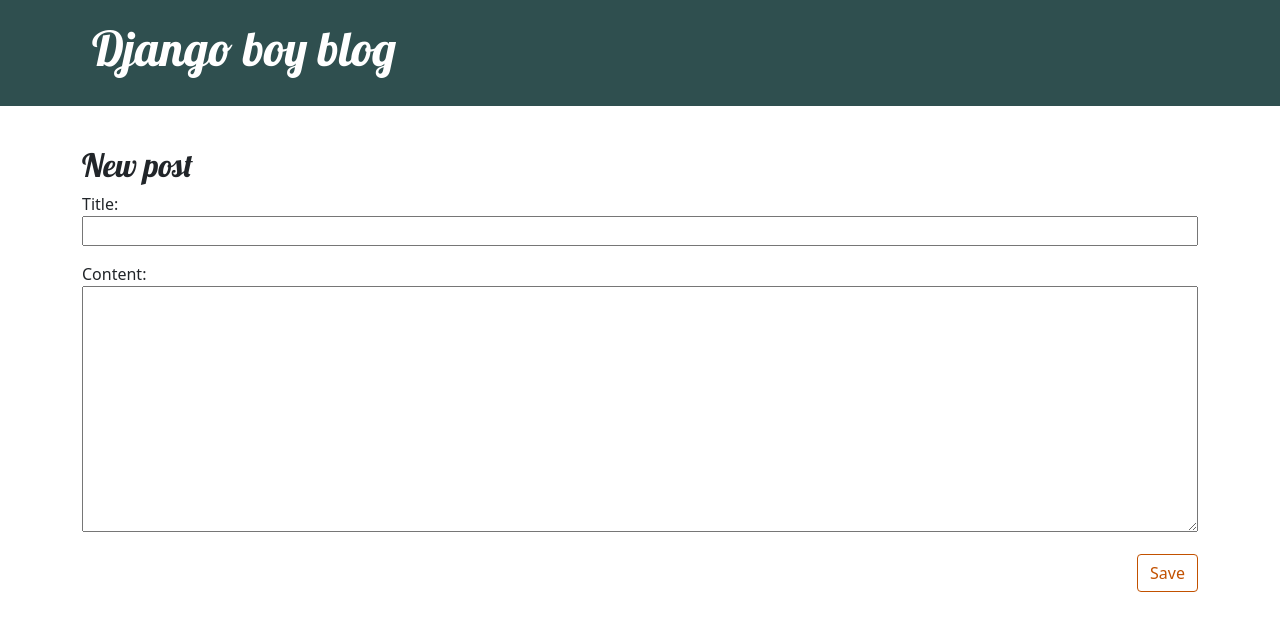
After one commit to MUHAMMAD-NIYAS-P/djangogirls-blog, a Django app: page /post/new/ in a window 1280 px wide. The commit adds this page. Shown: the top 631 px of the page. Run offline with Django 4.2, Linux system fonts and the light colour scheme.

Commit message:
This is commit six of djangogirls-blog forms, edit form user_authentication etc..

```diff
--- /dev/null
+++ b/blog/forms.py
@@ -0,0 +1,8 @@
+from django import forms
+from .models import Post
+
+class PostForm(forms.ModelForm):
+
+    class Meta:
+        model = Post
+        fields = ('title', 'content')
--- a/blog/static/css/blog.css
+++ b/blog/static/css/blog.css
@@ -11,6 +11,10 @@
 .page-header h1 a:active {
     color: #ffffff;
     font-size: 36pt;
+    text-decoration: none;
+}
+
+.page-header h2 a {
     text-decoration: none;
 }
 
--- a/blog/templates/blog/base.html
+++ b/blog/templates/blog/base.html
@@ -14,6 +14,9 @@
 <body>
     <header class="page-header">
         <div class="container">
+            {% if user.is_authenticated %}
+                <h2><a href="{% url 'post_new' %}" class="top-menu">Create Post</a></h2>
+            {% endif %}
             <h1><a href="/">Django boy blog</a></h1>
         </div>
     </header>
--- a/blog/templates/blog/post_detail.html
+++ b/blog/templates/blog/post_detail.html
@@ -2,6 +2,11 @@
 
 {% block content %}
     <article class="post">
+        <aside class="actions">
+            {% if user.is_authenticated %}
+                <a class="btn btn-secondary" href="{% url 'post_edit' pk=post.pk %}">Edit</a>
+            {% endif %}
+        </aside>
         {% if post.published_date %}
             <time class="date">
                 {{ post.published_date }}
--- /dev/null
+++ b/blog/templates/blog/post_edit.html
@@ -0,0 +1,10 @@
+{% extends 'blog/base.html' %}
+
+{% block content %}
+    <h2>New post</h2>
+    <form method="POST" class="post-form">
+        {% csrf_token %}
+        {{ form.as_p }}
+        <button type="submit" class="save btn btn-secondary">Save</button>
+    </form>
+{% endblock %}
--- a/blog/urls.py
+++ b/blog/urls.py
@@ -3,5 +3,7 @@
 
 urlpatterns = [
     path('', views.post_list, name='post_list'),
-    path('post/<int:pk>/', views.post_detail, name='post_detail')
+    path('post/<int:pk>/', views.post_detail, name='post_detail'),
+    path('post/new/', views.post_new, name='post_new'),
+    path('path/<int:pk>/edit', views.post_edit, name='post_edit')
 ]
--- a/blog/views.py
+++ b/blog/views.py
@@ -1,11 +1,14 @@
 from django.shortcuts import render, get_object_or_404
 from .models import Post
 from django.utils import timezone
+from .forms import PostForm
+from django.shortcuts import redirect
+
 
 # Create your views here.
 
 def post_list(request):
-    posts = Post.objects.filter(published_date__lte=timezone.now()).order_by('published_date')
+    posts = Post.objects.filter(published_date__lte=timezone.now()).order_by('-published_date')
     context = {
         'posts': posts
     }
@@ -17,3 +20,32 @@
         'post': post
     }
     return render(request, 'blog/post_detail.html', context)
+
+def post_new(request):
+    if request.method == 'POST':
+        form = PostForm(request.POST)
+        if form.is_valid():
+            post = form.save(commit=False)
+            post.author = request.user
+            post.published_date = timezone.now()
+            post.save()
+            return redirect('post_detail', pk=post.pk)
+
+    else:
+        form = PostForm()
+    return render(request, 'blog/post_edit.html', { 'form': form })
+
+def post_edit(request, pk):
+    post = get_object_or_404(Post, pk=pk)
+    if request.method == 'POST':
+        form = PostForm(request.POST, instance=post)
+        if form.is_valid():
+            post = form.save(commit=False)
+            post.author = request.user
+            post.published_date = timezone.now()
+            post.save()
+            return redirect('post_detail', pk=post.pk)
+
+    else:
+        form = PostForm(instance=post)
+    return render(request, 'blog/post_edit.html', { 'form': form })
```
Also changed, not shown: db.sqlite3.
